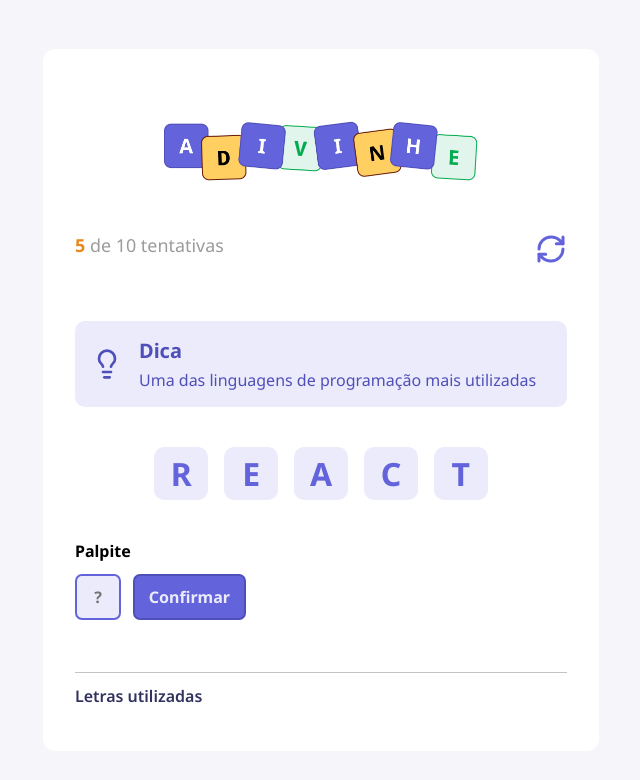
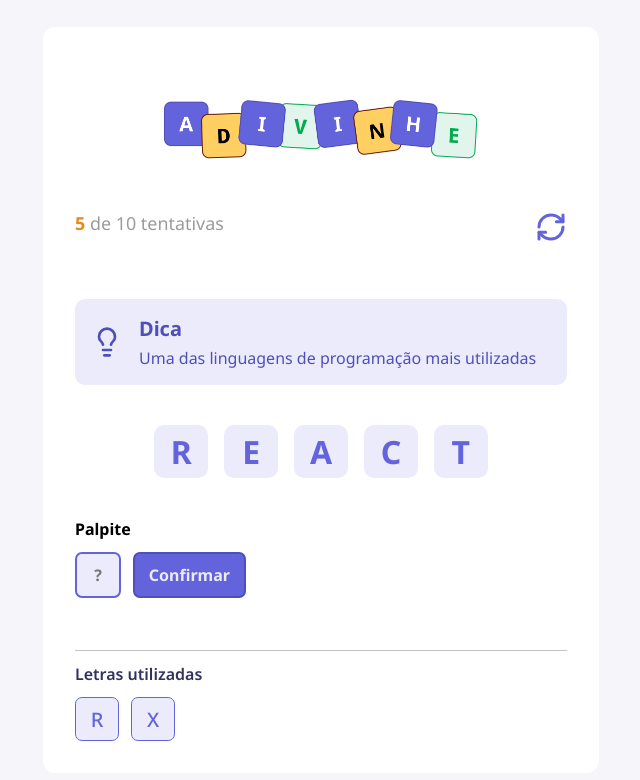
Before and after one commit to PedroJGC/guess, a React (Vite) app: page / in a window 1280 px wide. Shown: the top 780 px of the page, without its empty margins (319-959 px from the left). Built offline with nearby package versions, Linux system fonts and the light colour scheme.

Commit message:
feat: letter size variations

```diff
--- a/src/components/Letter/index.tsx
+++ b/src/components/Letter/index.tsx
@@ -2,11 +2,17 @@
 
 type Props = {
   value?: string
+  size?: 'default' | 'small'
 }
 
-export function Letter({ value = '' }: Props) {
+export function Letter({ value = '', size = 'default' }: Props) {
   return (
-    <div className={styles.letter}>
+    <div
+      className={`
+      ${styles.letter}
+      ${size === 'small' && styles.letterSmall}
+      `}
+    >
       <span>{value}</span>
     </div>
   )
--- a/src/components/Letter/styles.module.css
+++ b/src/components/Letter/styles.module.css
@@ -14,3 +14,13 @@
   align-items: center;
   justify-content: center;
 }
+
+.letterSmall {
+  width: 2.75rem;
+  height: 2.75rem;
+  border-radius: 0.43rem;
+
+  font-size: 1.25rem;
+  font-weight: 500;
+  border: 1px solid #6363db;
+}
--- a/src/components/LettersUsed/index.tsx
+++ b/src/components/LettersUsed/index.tsx
@@ -1,9 +1,15 @@
+import { Letter } from '../Letter'
 import styles from './style.module.css'
 
 export function LettersUsed() {
   return (
     <div className={styles.lettersUsed}>
       <h5>Letras utilizadas</h5>
+
+      <div>
+        <Letter size="small" value="R" />
+        <Letter size="small" value="X" />
+      </div>
     </div>
   )
 }
--- a/src/components/LettersUsed/style.module.css
+++ b/src/components/LettersUsed/style.module.css
@@ -10,3 +10,9 @@
   font-weight: 600;
   margin: 0.75rem 0;
 }
+
+.lettersUsed>div {
+  display: flex;
+  gap: 0.75rem;
+  flex-wrap: wrap;
+}
```
